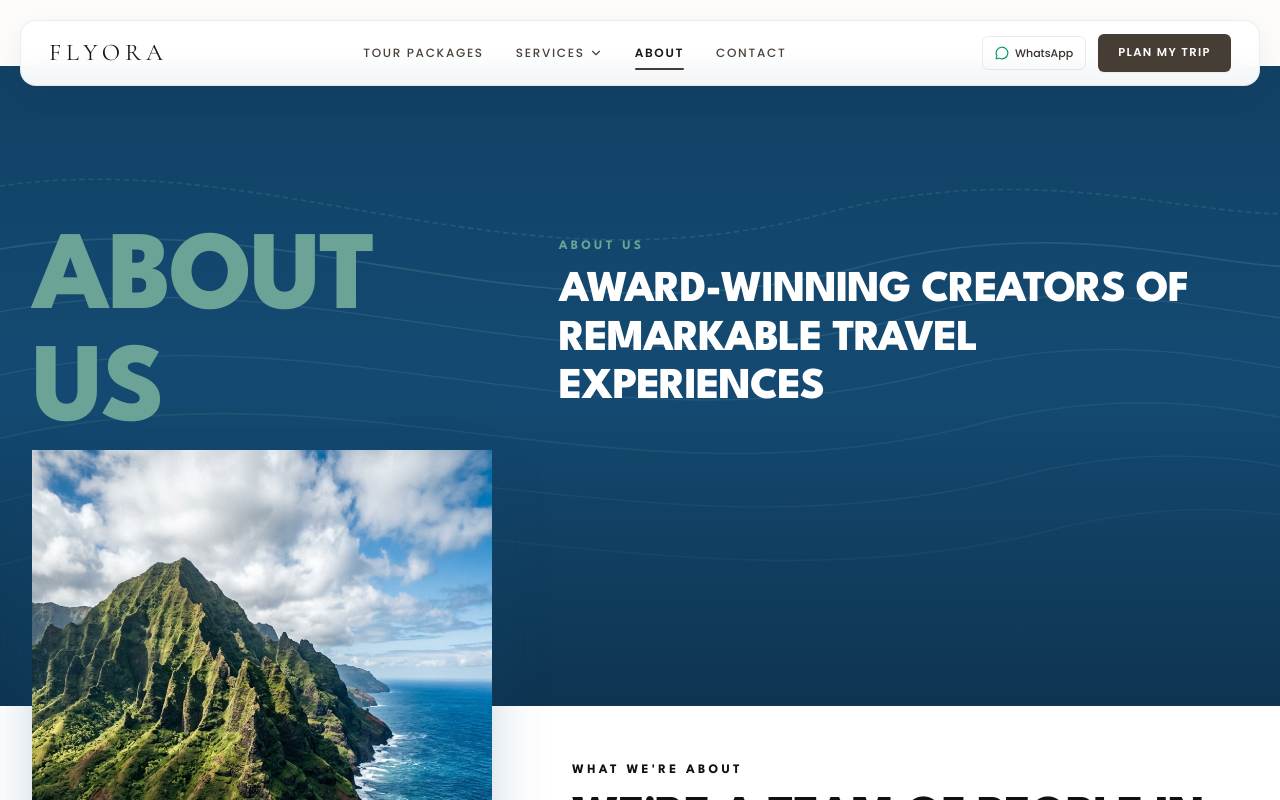
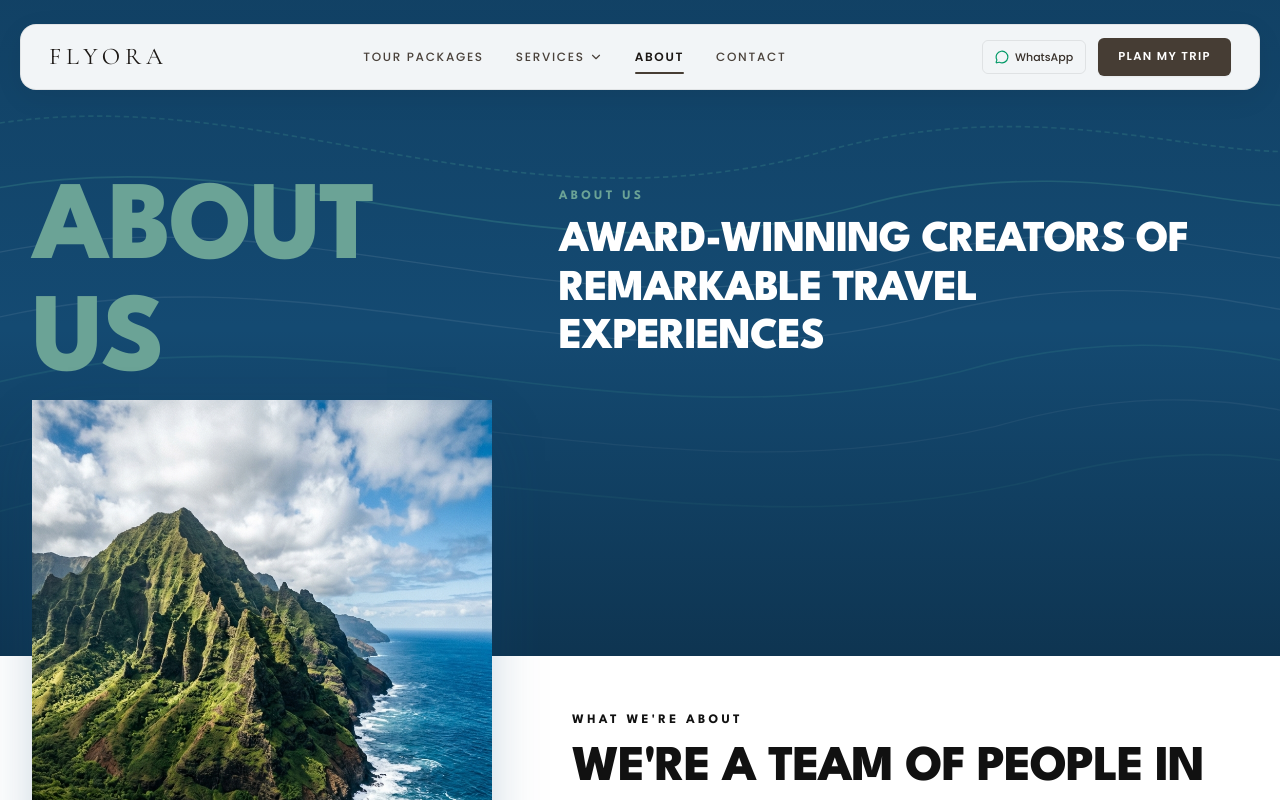
Before and after one commit to ckwebdevelopmentteam/flyora, a Next.js app in the folder apps/web/: page /about in a window 1280 px wide. Shown: the top 800 px of the page. Built offline with nearby package versions, Linux system fonts and the light colour scheme.

Commit message:
fix(web): extend blue hero behind and above navbar on about page

```diff
--- a/apps/web/src/app/about/components/AboutEditorialStory.tsx
+++ b/apps/web/src/app/about/components/AboutEditorialStory.tsx
@@ -11,12 +11,12 @@ export const AboutEditorialStory: React.FC<AboutEditorialStoryProps> = ({
   onOpenEnquiry,
 }) => {
   return (
-    <article className="w-full bg-white overflow-hidden">
+    <article className="w-full bg-[#144A72] overflow-hidden">
       {/* =========================================================================
           SECTION 1: SIGNATURE DEEP SLATE-BLUE HEADER BANNER WITH OVERLAPPING MOUNTAIN
           (Screenshot 1 Reference)
           ========================================================================= */}
-      <section className="relative w-full bg-[#144A72] text-white pt-24 sm:pt-32 lg:pt-40 pb-36 sm:pb-48 lg:pb-64 overflow-hidden">
+      <section className="relative w-full bg-[#144A72] text-white pt-28 sm:pt-36 lg:pt-44 pb-36 sm:pb-48 lg:pb-64 overflow-hidden">
         {/* Topographical Elevation Contour Lines SVG Background */}
         <div
           className="absolute inset-0 pointer-events-none select-none opacity-25"
--- a/apps/web/src/app/about/page.tsx
+++ b/apps/web/src/app/about/page.tsx
@@ -25,16 +25,17 @@ export default function AboutPage() {
   };
 
   return (
-    <div className="min-h-screen bg-[#FDFCFB] text-[#1C1815] flex flex-col font-sans selection:bg-[#463D34] selection:text-white antialiased">
+    <div className="min-h-screen bg-[#144A72] text-[#1C1815] flex flex-col font-sans selection:bg-[#463D34] selection:text-white antialiased">
       {/* Floating Glassmorphic Navbar */}
       <Navbar
+        isFixed={true}
         activePath="/about"
         onOpenEnquiry={handleOpenEnquiry}
         onBecomeAdvisor={() => setIsAdvisorModalOpen(true)}
       />
 
       {/* Main Editorial Flow matching reference UI/UX rhythm */}
-      <main className="flex-1">
+      <main className="flex-1 bg-white">
         {/* Editorial Story matching 4 reference screenshots: Hero, Overlapping Mountain, It Began With A Feeling, Unique Different & Daring, Regenerative Travel */}
         <AboutEditorialStory onOpenEnquiry={handleOpenEnquiry} />
 
```
